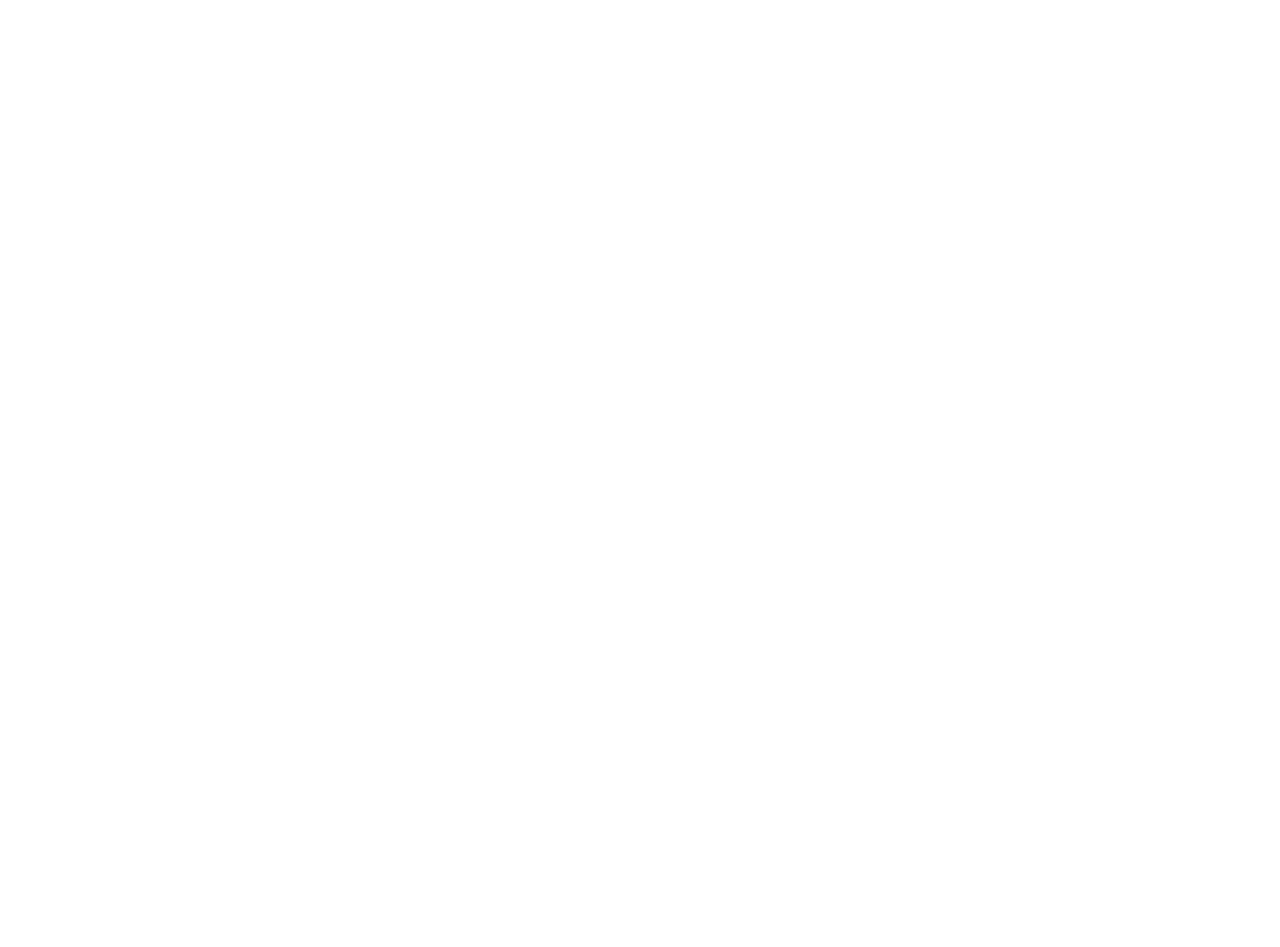
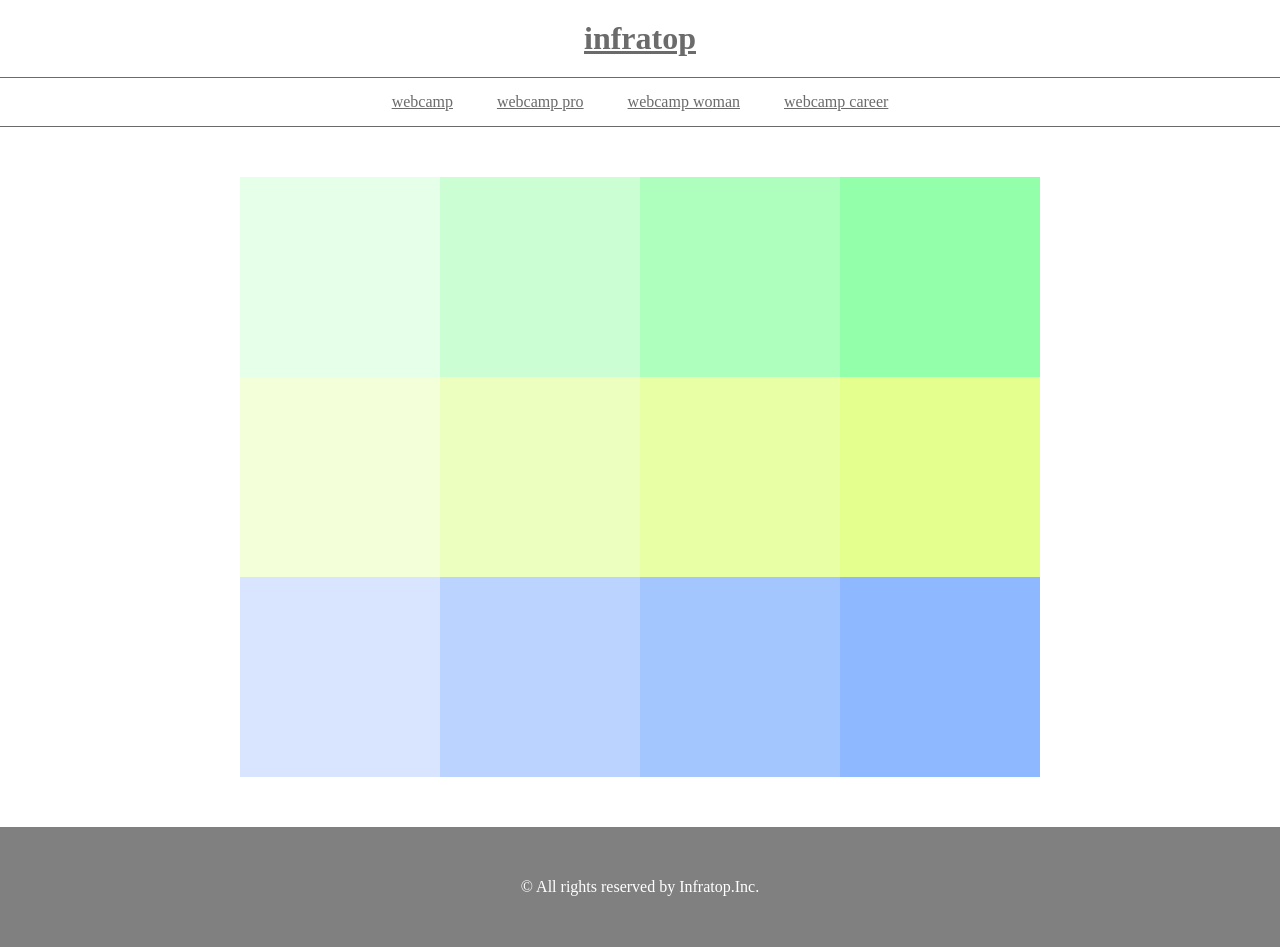
Before and after one commit to irles24601/1-5_exercise, a plain HTML site: page index.html in a window 1280 px wide. Before the commit the page ends 800 px from the top, so only its background shows below. Drawn offline with Linux system fonts and the light colour scheme.

Commit message:
[Finish] 1-5

```diff
--- a/index.html
+++ b/index.html
@@ -6,6 +6,35 @@
     <title>５章演習問題</title>
 </head>
 <body>
-
+	<header>
+		<h1><a href="index.html">infratop</a></h1>
+		<nav>
+			<ul class="nav-list">
+				<li class="nav-list-item"><a href="">webcamp</a></li>
+				<li class="nav-list-item"><a href="">webcamp pro</a></li>
+				<li class="nav-list-item"><a href="">webcamp woman</a></li>
+				<li class="nav-list-item"><a href="">webcamp career</a></li>
+			</ul>
+		</nav>
+	</header>
+	<div class="main">
+		<div class="box">
+			<p class="box1"></p>
+			<p class="box2"></p>
+			<p class="box3"></p>
+			<p class="box4"></p>
+			<p class="box5"></p>
+			<p class="box6"></p>
+			<p class="box7"></p>
+			<p class="box8"></p>
+			<p class="box9"></p>
+			<p class="box10"></p>
+			<p class="box11"></p>
+			<p class="box12"></p>
+		</div>
+	</div>
+	<footer>
+		<p class="footer-text">© All rights reserved by Infratop.Inc.</p>
+	</footer>
 </body>
 </html>
--- a/style.css
+++ b/style.css
@@ -0,0 +1,142 @@
+* {
+    margin: 0;
+    padding: 0;
+    box-sizing: border-box;
+    color: #6c6b6b;
+}
+
+.clearfix::after {
+	content: "";
+	display: block;
+	clear: both;
+}
+
+header {
+	margin: 0 auto;
+	text-align: center;
+}
+
+header h1 {
+	margin-top: 20px;
+	margin-bottom: 20px;
+}
+
+.nav-list {
+	border-top: thin solid;
+	border-bottom: thin solid;
+	padding: 15px 0;
+	margin: 0 auto;
+}
+
+.nav-list-item {
+	list-style: none;
+	display: inline-block;
+	margin: 0 20px;
+}
+
+.main {
+	width: 800px;
+	height: 600px;
+	margin: 50px auto;
+}
+
+.box {
+	display: inline-block;
+	font-size: 0;
+}
+
+.box1 {
+	width: 200px;
+	height: 200px;
+	background-color: #e6ffe9;
+	display: inline-block;
+}
+
+.box2 {
+	width: 200px;
+	height: 200px;
+	background-color: #cbffd3;
+	display: inline-block;
+}
+
+.box3 {
+	width: 200px;
+	height: 200px;
+	background-color: #aeffbd;
+	display: inline-block;
+}
+
+.box4 {
+	width: 200px;
+	height: 200px;
+	background-color: #93ffab;
+	display: inline-block;
+}
+
+.box5 {
+	width: 200px;
+	height: 200px;
+	background-color: #f3ffd8;
+	display: inline-block;
+}
+
+.box6 {
+	width: 200px;
+	height: 200px;
+	background-color: #edffbe;
+	display: inline-block;
+}
+
+.box7 {
+	width: 200px;
+	height: 200px;
+	background-color: #e9ffa5;
+	display: inline-block;
+}
+
+.box8 {
+	width: 200px;
+	height: 200px;
+	background-color: #e4ff8d;
+	display: inline-block;
+}
+
+.box9 {
+	width: 200px;
+	height: 200px;
+	background-color: #d9e5ff;
+	display: inline-block;
+}
+
+.box10 {
+	width: 200px;
+	height: 200px;
+	background-color: #bad3ff;
+	display: inline-block;
+}
+
+.box11 {
+	width: 200px;
+	height: 200px;
+	background-color: #a4c6ff;
+	display: inline-block;
+}
+
+.box12 {
+	width: 200px;
+	height: 200px;
+	background-color: #8eb8ff;
+	display: inline-block;
+}
+
+footer {
+	width: 100%;
+	height: 120px;
+	text-align: center;
+	background-color: gray;
+	line-height: 120px;
+}
+
+.footer-text {
+	color: white;
+}
```
